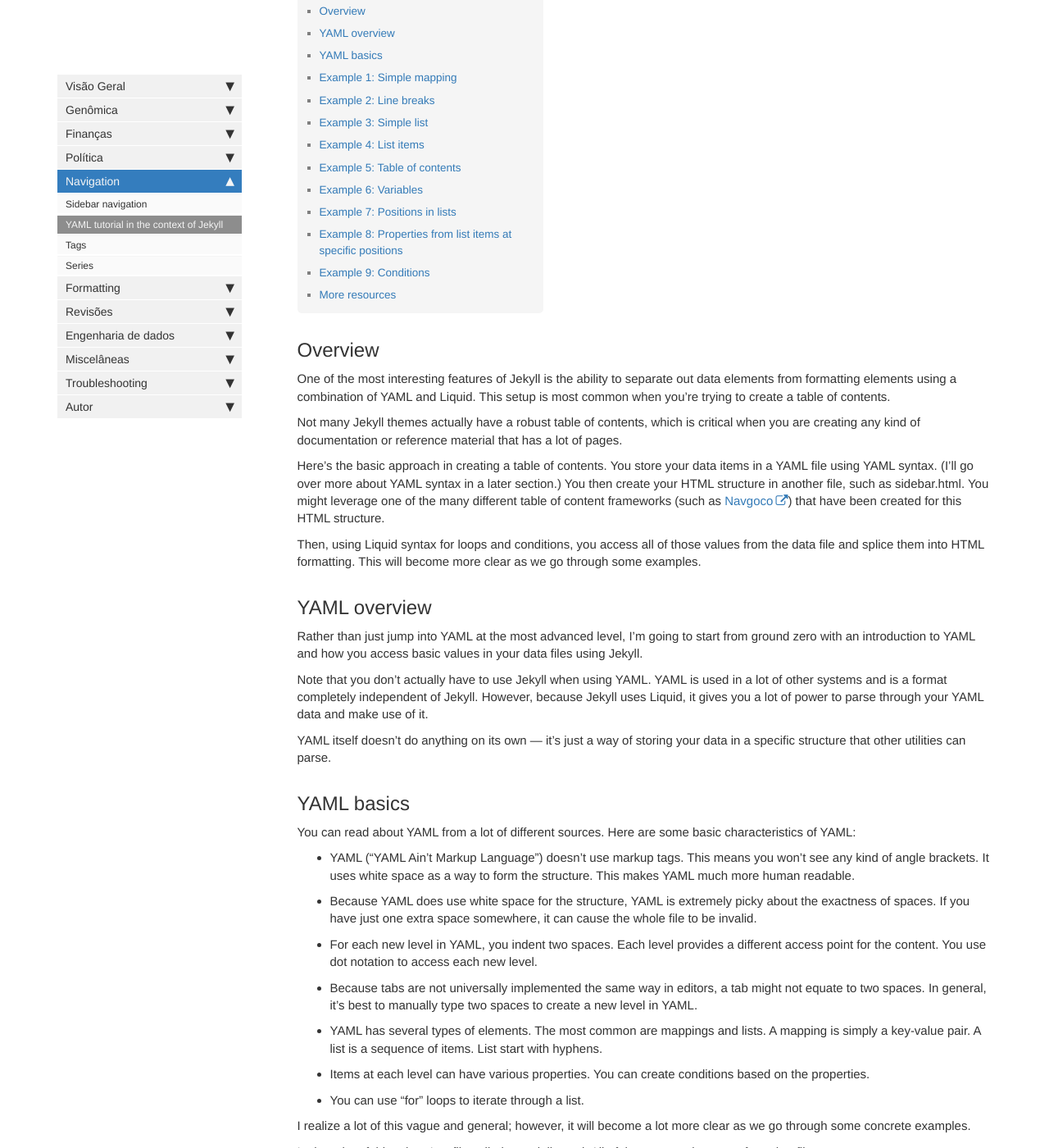
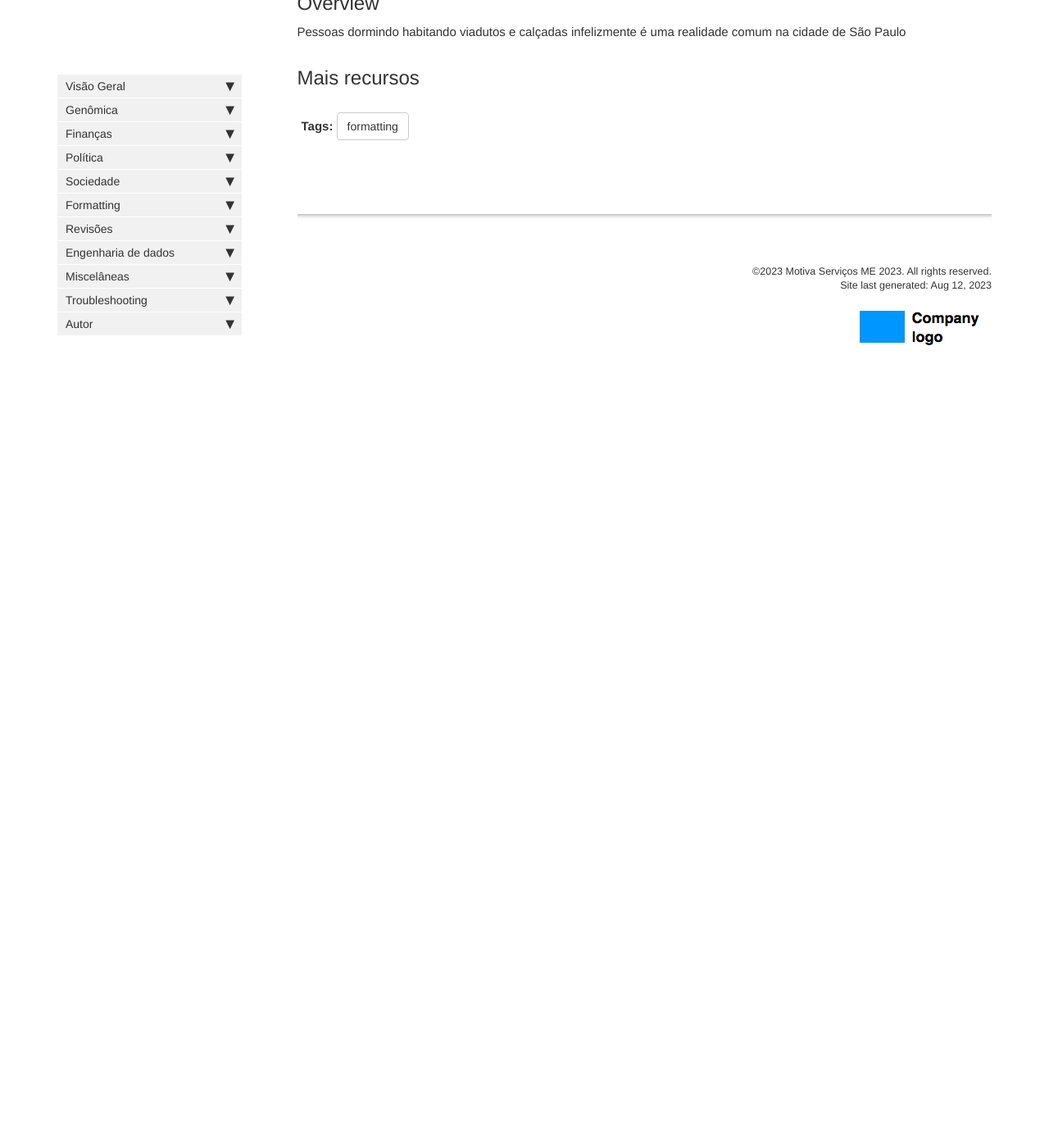
Before and after one commit to esthercamilo/esthercamilo.github.io, a Jekyll site: the page built from pages/mydoc/mydoc_situacao_de_rua.md, in a window 1280 px wide and 1400 px high, scrolled down 270 px. Shown: the whole window at 82% size. Built offline with Jekyll 4.4.1, drawn with Linux system fonts in a browser that asks for light colours; comment, search, counter and statistics services are not loaded; after the commit the page ends 900 px from its top, so only the background shows below that; some of the changed text lies outside the part shown.

Commit message:
sociedade

````diff
--- a/_data/sidebars/mydoc_sidebar.yml
+++ b/_data/sidebars/mydoc_sidebar.yml
@@ -108,7 +108,7 @@ entries:
       url: /mydoc_atom_text_editor.html
       output: web, pdf
 
-  - title: Navigation
+  - title: Sociedade
     output: web, pdf
 
     folderitems:
@@ -116,8 +116,8 @@ entries:
       url: /mydoc_sidebar_navigation.html
       output: web, pdf
 
-    - title: YAML tutorial in the context of Jekyll
-      url: /mydoc_yaml_tutorial.html
+    - title: Situação de rua
+      url: /mydoc_situacao_de_rua.html
       output: web, pdf
 
     - title: Tags
--- /dev/null
+++ b/pages/mydoc/mydoc_situacao_de_rua.md
@@ -0,0 +1,28 @@
+---
+title: Situação
+tags: [formatting]
+keywords: search
+summary: "YAML is a format that relies on white spacing to separate out the various elements of content. Jekyll lets you use Liquid with YAML as a way to parse through the data. Storing items for your table of contents is one of the most common uses of YAML with Jekyll."
+sidebar: mydoc_sidebar
+permalink: mydoc_yaml_tutorial.html
+folder: mydoc
+toc: false
+---
+
+<style>
+.result {
+background-color: #f0f0f0;
+border: 1px solid #dedede;
+padding: 10px;
+margin-top: 10px;
+margin-bottom: 10px;
+}
+</style>
+
+## Overview
+Pessoas dormindo habitando viadutos e calçadas infelizmente é uma realidade comum na cidade de São Paulo
+
+
+## Mais recursos
+
+{% include links.html %}
--- a/pages/mydoc/mydoc_yaml_tutorial.md
+++ /dev/null
@@ -1,426 +0,0 @@
----
-title: YAML tutorial in the context of Jekyll
-tags: [formatting]
-keywords: search
-summary: "YAML is a format that relies on white spacing to separate out the various elements of content. Jekyll lets you use Liquid with YAML as a way to parse through the data. Storing items for your table of contents is one of the most common uses of YAML with Jekyll."
-sidebar: mydoc_sidebar
-permalink: mydoc_yaml_tutorial.html
-folder: mydoc
----
-
-<style>
-.result {
-background-color: #f0f0f0;
-border: 1px solid #dedede;
-padding: 10px;
-margin-top: 10px;
-margin-bottom: 10px;
-}
-</style>
-
-## Overview
-One of the most interesting features of Jekyll is the ability to separate out data elements from formatting elements using a combination of YAML and Liquid. This setup is most common when you're trying to create a table of contents.
-
-Not many Jekyll themes actually have a robust table of contents, which is critical when you are creating any kind of documentation or reference material that has a lot of pages.
-
-Here's the basic approach in creating a table of contents. You store your data items in a YAML file using YAML syntax. (I'll go over more about YAML syntax in a later section.) You then create your HTML structure in another file, such as sidebar.html. You might leverage one of the many different table of content frameworks (such as [Navgoco](https://github.com/tefra/navgoco)) that have been created for this HTML structure.
-
-Then, using Liquid syntax for loops and conditions, you access all of those values from the data file and splice them into HTML formatting. This will become more clear as we go through some examples.
-
-## YAML overview
-
-Rather than just jump into YAML at the most advanced level, I'm going to start from ground zero with an introduction to YAML and how you access basic values in your data files using Jekyll.
-
-Note that you don't actually have to use Jekyll when using YAML. YAML is used in a lot of other systems and is a format completely independent of Jekyll. However, because Jekyll uses Liquid, it gives you a lot of power to parse through your YAML data and make use of it.
-
-YAML itself doesn't do anything on its own &mdash; it's just a way of storing your data in a specific structure that other utilities can parse.
-
-## YAML basics
-You can read about YAML from a lot of different sources. Here are some basic characteristics of YAML:
-
-* YAML ("YAML Ain't Markup Language") doesn't use markup tags. This means you won't see any kind of angle brackets. It uses white space as a way to form the structure. This makes YAML much more human readable.
-*  Because YAML does use white space for the structure, YAML is extremely picky about the exactness of spaces. If you have just one extra space somewhere, it can cause the whole file to be invalid.
-* For each new level in YAML, you indent two spaces. Each level provides a different access point for the content. You use dot notation to access each new level.
-* Because tabs are not universally implemented the same way in editors, a tab might not equate to two spaces. In general, it's best to manually type two spaces to create a new level in YAML.
-* YAML has several types of elements. The most common are mappings and lists. A mapping is simply a key-value pair. A list is a sequence of items. List start with hyphens.
-* Items at each level can have various properties. You can create conditions based on the properties.
-* You can use "for" loops to iterate through a list.
-
-I realize a lot of this vague and general; however, it will become a lot more clear as we go through some concrete examples.
-
-In the \_data folder, there's a file called samplelist.yml. All of these examples come from that file.
-
-## Example 1: Simple mapping
-
-**YAML:**
-
-```yaml
-name:
-  husband: Tom
-  wife: Shannon
-```
-
-**Markdown + Liquid:**
-
-```liquid
-{% raw %}<p>Husband's name: {{site.data.samplelist.name.husband}}</p>
-<p>Wife's name: {{site.data.samplelist.name.wife}}</p>{% endraw %}
-```
-
-Notice that in order to access the data file, you use `site.data.samplelist` where as `samplelist` is the name of the YAML file.
-
-**Result:**
-
-<div class="result">
-<p>Husband's name: {{site.data.samplelist.name.husband}}</p>
-<p>Wife's name: {{site.data.samplelist.name.wife}}</p>
-</div>
-
-## Example 2: Line breaks
-
-**YAML:**
-
-```yaml
-feedback: >
-  This is my feedback to you.
-  Even if I include linebreaks here,
-  all of the linebreaks will be removed when the value is inserted.
-
-block: |
-    This pipe does something a little different.
-    It preserves the breaks.
-    This is really helpful for code samples,
-    since you can format the code samples with
-       the appropriate
-```
-
-**Markdown:**
-
-```liquid
-{% raw %}<p><b>Feedback</b></p>
-<p>{{site.data.samplelist.feedback}}</p>
-
-<p><b>Block</b></p>
-<p>{{site.data.samplelist.block}}</p>{% endraw %}
-```
-
-**Result:**
-
-<div class="result">
-<p><b>Feedback</b></p>
-<p>{{site.data.samplelist.feedback}}</p>
-
-<p><b>Block</b></p>
-<p>{{site.data.samplelist.block}}</p>
-</div>
-
-The right angle bracket `>` allows you to put the value on the next lines (which must be indented). Even if you create a line break, the output will remove all of those line breaks, creating one paragraph.
-
-The pipe `|` functions like the angle bracket in that it allows you to put the values for the mapping on the next lines (which again must be indented). However, the pipe does preserve all of the line breaks that you use. This makes the pipe method ideal for storing code samples.
-
-## Example 3: Simple list
-
-**YAML**:
-
-```yaml
-bikes:
-  - title: mountain bikes
-  - title: road bikes
-  - title: hybrid bikes
-```
-
-**Markdown + Liquid:**
-
-
-```liquid
-{% raw %}<ul>
-{% for item in site.data.samplelist.bikes %}
-<li>{{item.title}}</li>
-{% endfor %}
-</ul>{% endraw %}
-```
-
-**Result:**
-
-<div class="result">
-<ul>
-{% for item in site.data.samplelist.bikes %}
-<li>{{item.title}}</li>
-{% endfor %}
-</ul>
-</div>
-
-Here we use a "for" loop to get each item in the bikes list. By using `.title` we only get the `title` property from each list item.
-
-## Example 4: List items
-
-**YAML:**
-
-```yaml
-salesteams:
-- title: Regions
- subfolderitems:
-   - location: US
-   - location: Spain
-   - location: France
-```
-
-**Markdown + Liquid:**
-
-{% raw %}
-```
-{% for item in site.data.samplelist.salesteams %}
-<h3>{{item.title}}</h3>
-<ul>
-{% for entry in item.subfolderitems %}
-<li>{{entry.location}}</li>
-{% endfor %}
-</ul>
-{% endfor %}
-```
-{% endraw %}
-
-**Result:**
-
-<div class="result">
-{% for item in site.data.samplelist.salesteams %}
-<h3>{{item.title}}</h3>
-<ul>
-{% for entry in item.subfolderitems %}
-<li>{{entry.location}}</li>
-{% endfor %}
-</ul>
-{% endfor %}
-</div>
-
-Hopefully you can start to see how to wrap more complex formatting around the YAML content. When you use a "for" loop, you choose the variable of what to call the list items. The variable you choose to use becomes how you access the properties of each list item. In this case, I decided to use the variable `item`. In order to get each property of the list item, I used `item.subfolderitems`.
-
-Each list item starts with the hyphen `–`.  You cannot directly access the list item by referring to a mapping. You only loop through the list items. If you wanted to access the list item, you would have to use something like `[1]`, which is how you access the position in an array. You cannot access a list item like you can access a mapping key.
-
-## Example 5: Table of contents
-
-**YAML:**
-
-```yaml
-toc:
-  - title: Group 1
-    subfolderitems:
-      - page: Thing 1
-      - page: Thing 2
-      - page: Thing 3
-  - title: Group 2
-    subfolderitems:
-      - page: Piece 1
-      - page: Piece 2
-      - page: Piece 3
-  - title: Group 3
-    subfolderitems:
-      - page: Widget 1
-      - page: Widget 2 it's
-      - page: Widget 3
-```
-
-**Markdown + Liquid:**
-
-{% raw %}
-```liquid
-{% for item in site.data.samplelist.toc %}
-<h3>{{item.title}}</h3>
-<ul>
-{% for entry in item.subfolderitems %}
-<li>{{entry.page}}</li>
-{% endfor %}
-</ul>
-{% endfor %}
-```
-{% endraw %}
-
-**Result:**
-
-<div class="result">
-{% for item in site.data.samplelist.toc %}
-<h3>{{item.title}}</h3>
-<ul>
-{% for entry in item.subfolderitems %}
-<li>{{entry.page}}</li>
-{% endfor %}
-</ul>
-{% endfor %}
-</div>
-
-This example is similar to the previous one, but it's more developed as a real table of contents.
-
-## Example 6: Variables
-
-**YAML:**
-
-```yaml
-something: &hello Greetings earthling!
-myref: *hello
-```
-
-**Markdown:**
-
-{% raw %}
-```liquid
-{{ site.data.samplelist.myref }}
-```
-{% endraw %}
-
-**Result:**
-
-<div class="result">
-{{ site.data.samplelist.myref }}
-</div>
-
-This example is notably different. Here I'm showing how to reuse content in YAML file. If you have the same value that you want to repeat in other mappings, you can create a variable using the `&` symbol. Then when you want to refer to that variable's value, you use an asterisk `*` followed by the name of the variable.
-
-In this case the variable is `&hello` and its value is `Greetings earthling!` In order to reuse that same value, you just type `*hello`.
-
-I don't use variables much, but that's not to say they couldn't be highly useful. For example, let's say you put name of the product in parentheses after each title (because you have various products that you're providing documentation for in the same site). You could create a variable for that product name so that if you change how you're referring to it, you wouldn't have to change all instances of it in your YAML file.
-
-## Example 7: Positions in lists
-
-**YAML:**
-
-```yaml
-about:
- - zero
- - one
- - two
- - three
-```
-
-**Markdown:**
-
-```
-{% raw %}{{ site.data.samplelist.about[0] }}{% endraw %}
-```
-
-**Result:**
-<div class="result">
-{{ site.data.samplelist.about[0] }}
-</div>
-
-You can see that I'm accessing one of the items in the list using `[0]`. This refers to the position in the array where a list item is. Like most programming languages, you start counting at zero, not one.
-
-I wanted to include this example because it points to the challenge in getting a value from a specific list item. You can't just call out a specific item in a list like you can with a mapping. This is why you usually iterate through the list items using a "for" loop.
-
-## Example 8: Properties from list items at specific positions
-
-**YAML:**
-
-```yaml
-numbercolors:
- - zero:
-   properties: red
- - one:
-   properties: yellow
- - two:
-   properties: green
- - three:
-   properties: blue
-```
-
-**Markdown + Liquid:**
-
-{% raw %}
-```liquid
-{{ site.data.samplelist.numbercolors[0].properties }}
-```
-{% endraw %}
-
-**Result:**
-<div class="result">
-{{ site.data.samplelist.numbercolors[0].properties }}
-</div>
-
-This example is similar as before; however, in this case were getting a specific property from the list item in the zero position.
-
-## Example 9: Conditions
-
-**YAML:**
-
-```yaml
-mypages:
-- section1: Section 1
-  audience: developers
-  product: acme
-  url: facebook.com
-- section2: Section 2
-  audience: writers
-  product: acme
-  url: google.com
-- section3: Section 3
-  audience: developers
-  product: acme
-  url: amazon.com
-- section4: Section 4
-  audience: writers
-  product: gizmo
-  url: apple.com
-- section5: Section 5
-  audience: writers
-  product: acme
-  url: microsoft.com
-```
-
-**Markdown + Liquid:**
-
-
-```liquid
-{% raw %}<ul>
-{% for sec in site.data.samplelist.mypages %}
-{% if sec.audience == "writers" %}
-<li>{{sec.url}}</li>
-{% endif %}
-{% endfor %}
-</ul>
-{% endraw %}
-```
-
-
-**Result:**
-<div class="result">
-<ul>
-{% for sec in site.data.samplelist.mypages %}
-{% if sec.audience == "writers" %}
-<li>{{sec.url}}</li>
-{% endif %}
-{% endfor %}
-</ul>
-</div>
-
-This example shows how you can use conditions in order to selectively get the YAML content. In your table of contents, you might have a lot of different pages. However, you might only want to get the pages for a particular audience. Conditions lets you get only the items that meet those audience attributes.
-
-Now let's adjust the condition just a little. Let's add a second condition so that the `audience` property has to be `writers` and the `product` property has to be gizmo. This is how you would write it:
-
-
-```liquid
-{% raw %}<ul>
-{% for sec in site.data.samplelist.mypages %}
-{% if sec.audience == "writers" and sec.product == "gizmo" %}
-<li>{{sec.url}}</li>
-{% endif %}
-{% endfor %}
-</ul>{% endraw %}
-```
-
-
-And here is the result:
-
-<div class="result">
-<ul>
-{% for sec in site.data.samplelist.mypages %}
-{% if sec.audience == "writers" and sec.product == "gizmo" %}
-<li>{{sec.url}}</li>
-{% endif %}
-{% endfor %}
-</ul>
-</div>
-
-## More resources
-
-For more examples and explanations, see this helpful post on tournemille.com: [How to create data-driven navigation in Jekyll](http://www.tournemille.com/blog/How-to-create-data-driven-navigation-in-Jekyll).
-
-{% include links.html %}
````
